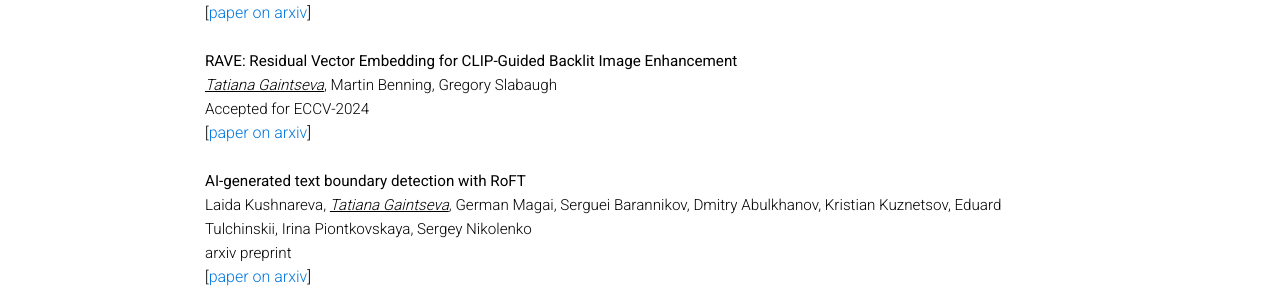
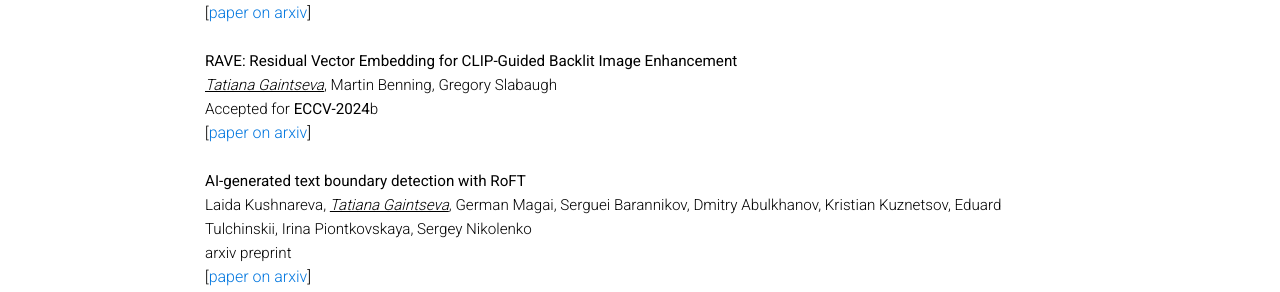
Before and after one commit to Atmyre/atmyre.github.io, a Jekyll site: the page built from _pages/publications.md, in a window 1280 px wide. Shown: the part 303-595 px from the top of the page. Built offline with Jekyll 4.4.1, drawn with Linux system fonts in a browser that asks for light colours; comment, search, counter and statistics services are not loaded; a style sheet for code colours, icons or effects is not loaded.

Commit message:
Update selected_papers.html

```diff
--- a/_includes/selected_papers.html
+++ b/_includes/selected_papers.html
@@ -16,7 +16,7 @@
             <br>
             <a style="font-size: 0.95rem;"><u><i>Tatiana Gaintseva</i></u>, Martin Benning, Gregory Slabaugh</a>
             <br>
-            <a style="font-size: 0.95rem;">Accepted for ECCV-2024</a>
+            <a style="font-size: 0.95rem;">Accepted for <b>ECCV-2024</b>b</a>
             <br>
             <a style="font-size: 0.95rem;">[<a href="https://arxiv.org/abs/2404.01889">paper on arxiv</a>]</a>
             </div>
```
